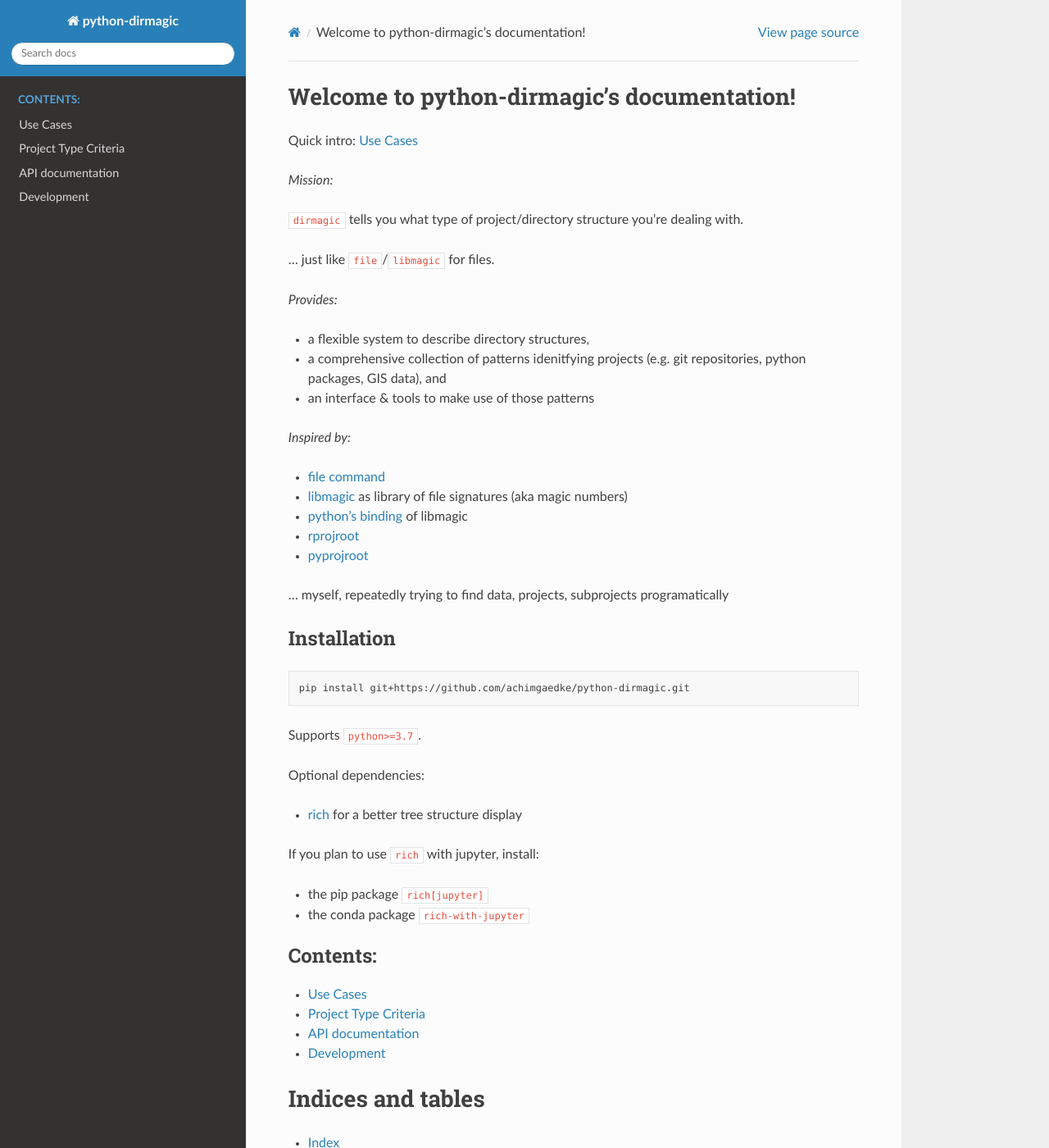
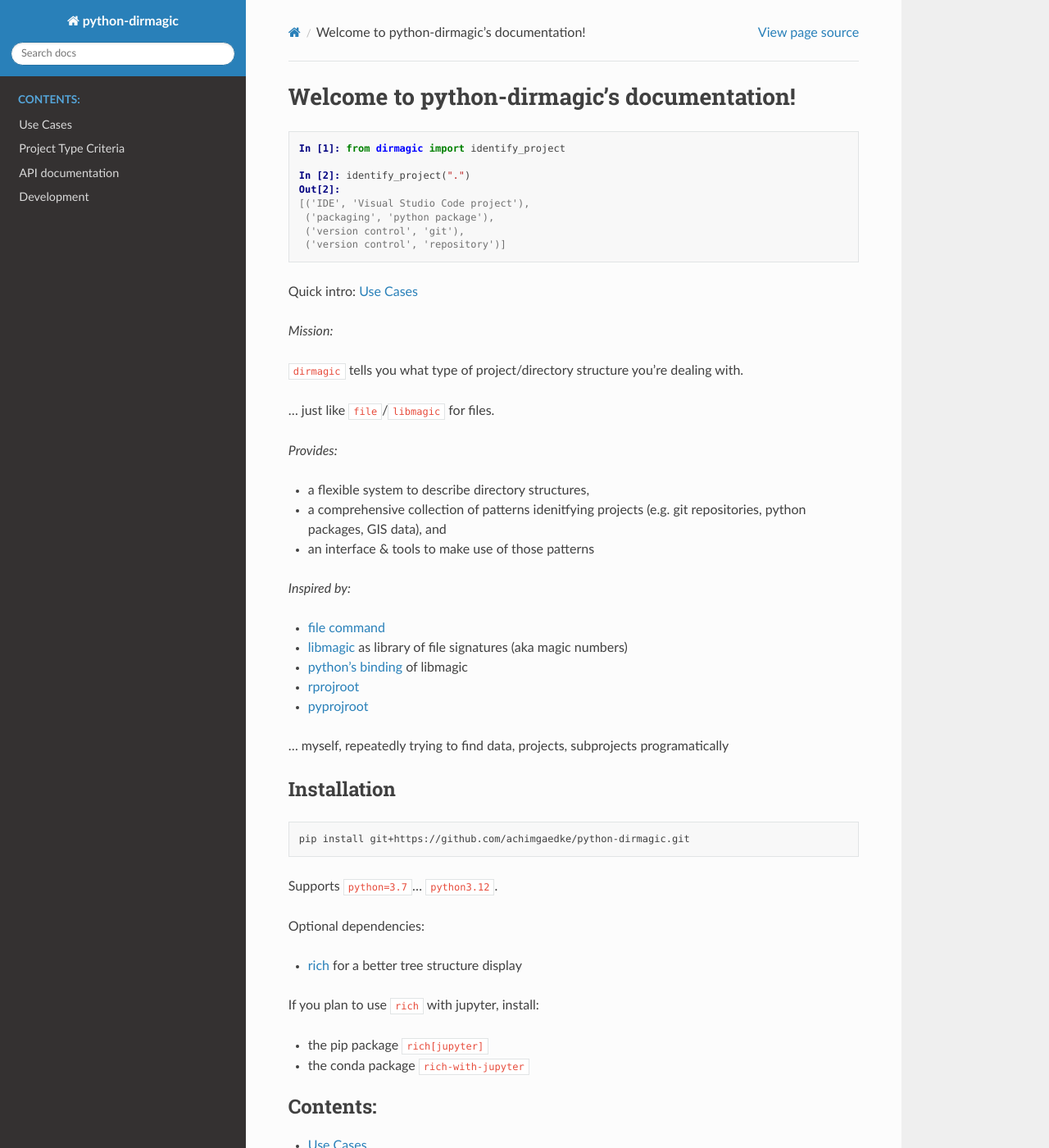
Before and after one commit to achimgaedke/python-dirmagic, a Sphinx documentation site: the page built from doc/index.rst, in a window 1280 px wide and 1400 px high. Shown: the whole window at 82% size. Built offline with Sphinx 7.4.7 and the Read the Docs theme 2.0.0, drawn with Linux system fonts in a browser that asks for light colours.

Commit message:
doc: make use cases more prominent

```diff
--- a/doc/index.rst
+++ b/doc/index.rst
@@ -5,6 +5,17 @@
 
 Welcome to python-dirmagic's documentation!
 ===========================================
+
+.. code-block:: ipython
+
+    In [1]: from dirmagic import identify_project
+
+    In [2]: identify_project(".")
+    Out[2]:
+    [('IDE', 'Visual Studio Code project'),
+     ('packaging', 'python package'),
+     ('version control', 'git'),
+     ('version control', 'repository')]
 
 Quick intro: :ref:`use-cases`
 
@@ -37,7 +48,7 @@
 
    pip install git+https://github.com/achimgaedke/python-dirmagic.git
 
-Supports ``python>=3.7``.
+Supports ``python=3.7``... ``python3.12``.
 
 Optional dependencies:
 
--- a/doc/usecases.rst
+++ b/doc/usecases.rst
@@ -15,7 +15,8 @@
 
     In [2]: identify_project(".")
     Out[2]:
-    [('packaging', 'python package'),
+    [('IDE', 'Visual Studio Code project'),
+     ('packaging', 'python package'),
      ('version control', 'git'),
      ('version control', 'repository')]
 
```
